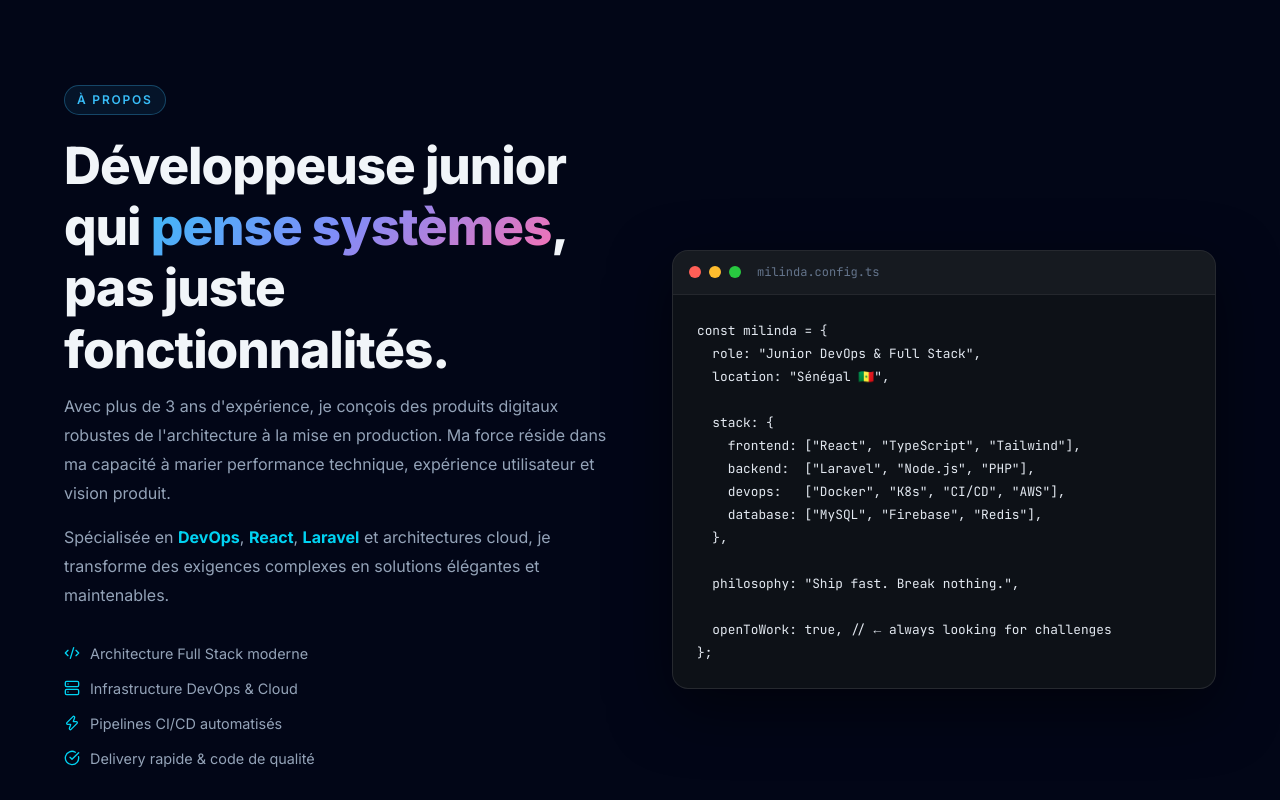
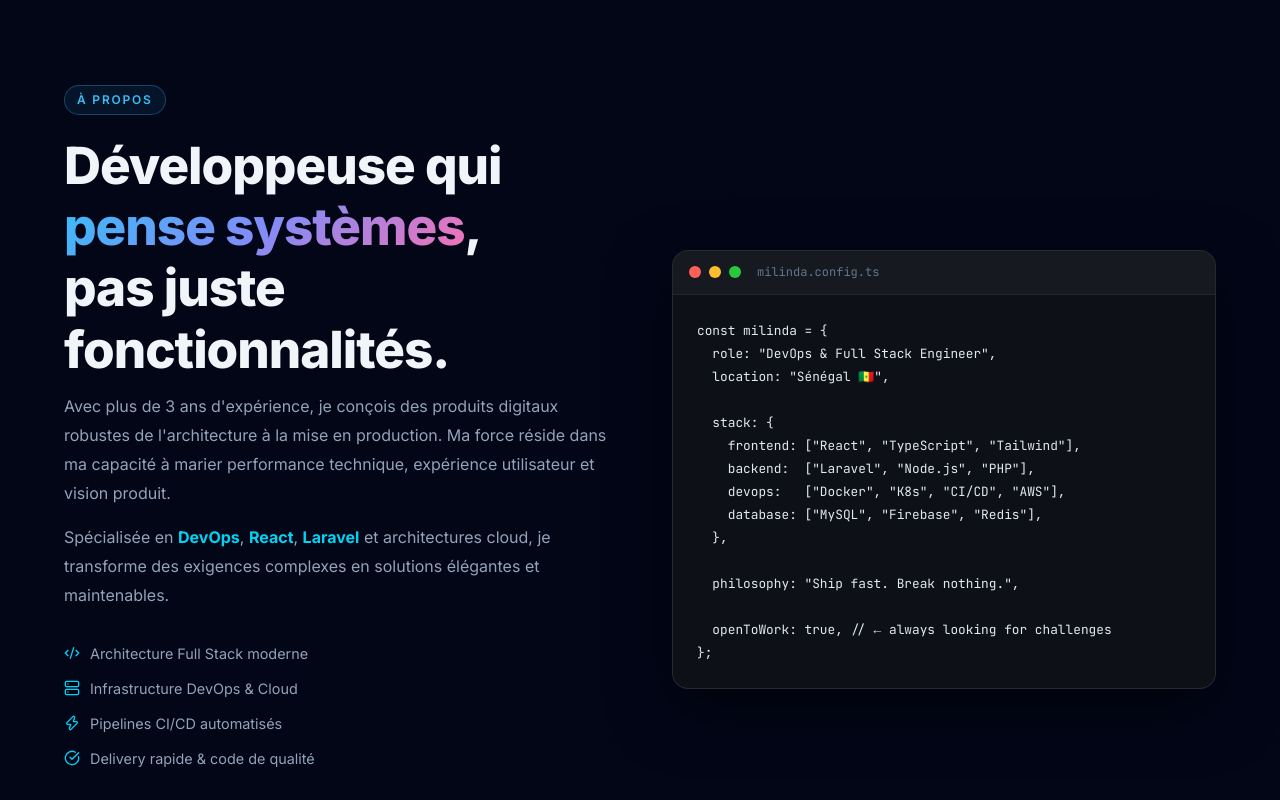
Before and after one commit to mmilinda/FolioMM, a React (Vite) app: page / in a window 1280 px wide. Shown: the part 960-1760 px from the top of the page. Built offline with nearby package versions, Linux system fonts and the light colour scheme; no server answers.

Commit message:
fix: remove all occurrences of the word junior across headlines, code cards, and experience components

```diff
--- a/src/components/About.jsx
+++ b/src/components/About.jsx
@@ -24,7 +24,7 @@ export default function About() {
         >
           <span className="section-eyebrow">À propos</span>
           <h2 className="section-title">
-            Développeuse junior qui
+            Développeuse qui
             <span className="gradient-text"> pense systèmes</span>,
             <br />pas juste fonctionnalités.
           </h2>
@@ -86,7 +86,7 @@ export default function About() {
             </div>
             <pre className="about-code-body">
 {`const milinda = {
-  role: "Junior DevOps & Full Stack",
+  role: "DevOps & Full Stack Engineer",
   location: "Sénégal 🇸🇳",
 
   stack: {
--- a/src/components/Experience.jsx
+++ b/src/components/Experience.jsx
@@ -6,7 +6,7 @@ const translations = {
     subtitle: 'Mon Parcours Professionnel',
     experiences: [
       {
-        role: 'Développeuse Full Stack Junior',
+        role: 'Développeuse Full Stack',
         company: 'Freelance / Indépendante',
         period: '2023 – Présent',
         desc: "Conception et développement d'applications web complètes pour divers clients. Spécialisation dans les solutions React, Node.js et les intégrations d'API.",
@@ -26,7 +26,7 @@ const translations = {
     subtitle: 'My Professional Journey',
     experiences: [
       {
-        role: 'Junior Full Stack Developer',
+        role: 'Full Stack Developer',
         company: 'Freelance / Independent',
         period: '2022 – Present',
         desc: "Design and development of complete web applications for various clients. Specialization in React, Node.js solutions and API integrations.",
--- a/src/components/FeaturedProjects.jsx
+++ b/src/components/FeaturedProjects.jsx
@@ -4,14 +4,14 @@ const translations = {
   fr: {
     title: 'Maîtriser le {span} du Pixel à la Production.',
     span: 'Full Stack',
-    desc: "Je suis Milinda Mendy, Développeuse Junior faisant le pont entre le design front-end créatif et l'infrastructure de systèmes évolutifs.",
+    desc: "Je suis Milinda Mendy, Développeuse faisant le pont entre le design front-end créatif et l'infrastructure de systèmes évolutifs.",
     btnProjects: 'Voir les Projets',
     btnTalk: 'Parlons-en',
   },
   en: {
     title: 'Mastering the {span} from Pixel to Production.',
     span: 'Full Stack',
-    desc: "I am Milinda Mendy, a Junior Developer bridging the gap between creative front-end design and scalable systems infrastructure.",
+    desc: "I am Milinda Mendy, a Developer bridging the gap between creative front-end design and scalable systems infrastructure.",
     btnProjects: 'View Projects',
     btnTalk: "Let's Talk",
   },
--- a/src/components/ProjectFilter.jsx
+++ b/src/components/ProjectFilter.jsx
@@ -4,14 +4,14 @@ const translations = {
   fr: {
     title: 'Maîtriser le {span} du Pixel à la Production.',
     span: 'Full Stack',
-    desc: "Je suis Milinda Mendy, Développeuse Junior faisant le pont entre le design front-end créatif et l'infrastructure de systèmes évolutifs.",
+    desc: "Je suis Milinda Mendy, Développeuse faisant le pont entre le design front-end créatif et l'infrastructure de systèmes évolutifs.",
     btnProjects: 'Voir les Projets',
     btnTalk: 'Parlons-en',
   },
   en: {
     title: 'Mastering the {span} from Pixel to Production.',
     span: 'Full Stack',
-    desc: "I am Milinda Mendy, a Junior Developer bridging the gap between creative front-end design and scalable systems infrastructure.",
+    desc: "I am Milinda Mendy, a Developer bridging the gap between creative front-end design and scalable systems infrastructure.",
     btnProjects: 'View Projects',
     btnTalk: "Let's Talk",
   },
--- a/src/components/Timeline.jsx
+++ b/src/components/Timeline.jsx
@@ -4,7 +4,7 @@ import { useRef } from "react";
 const experiences = [
   {
     year: "2026",
-    role: "Junior Full Stack & DevOps Engineer",
+    role: "Full Stack & DevOps Engineer",
     company: "Freelance",
     type: "Actuel",
     color: "#38bdf8",
```
